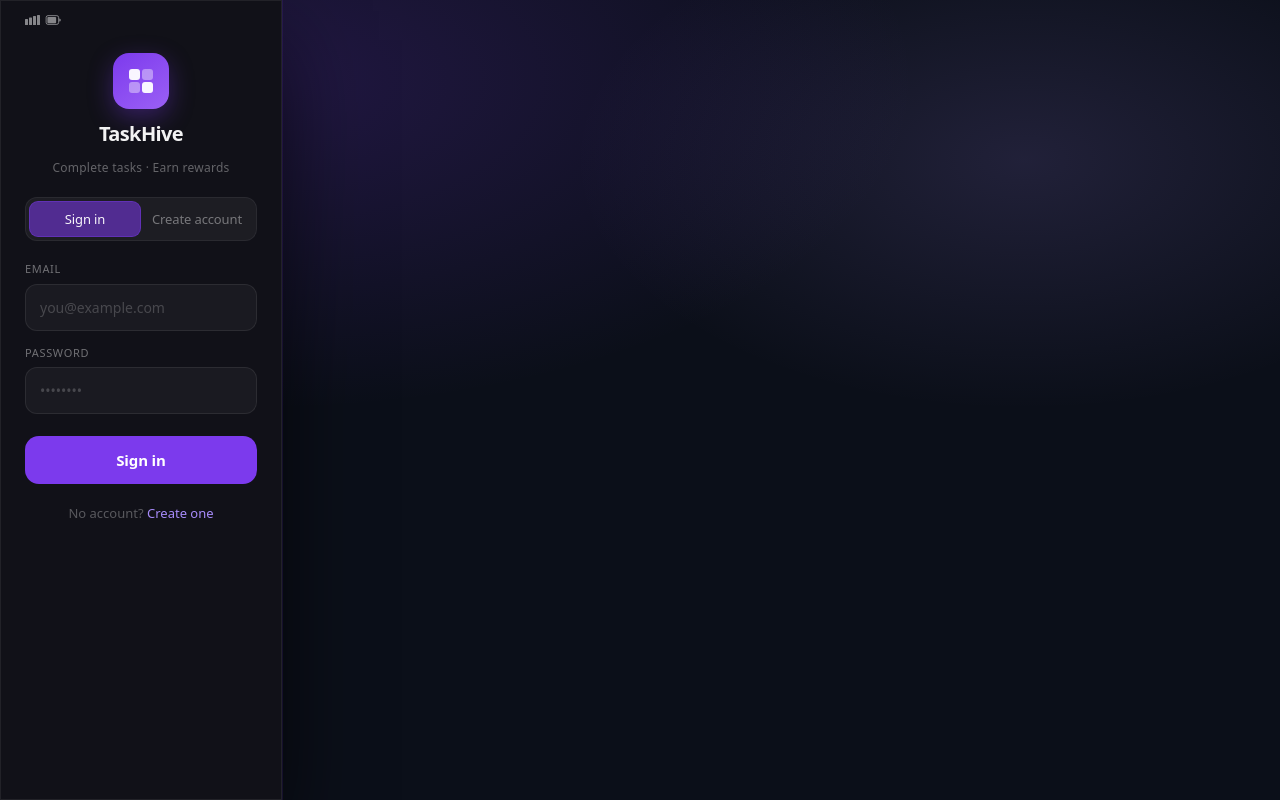
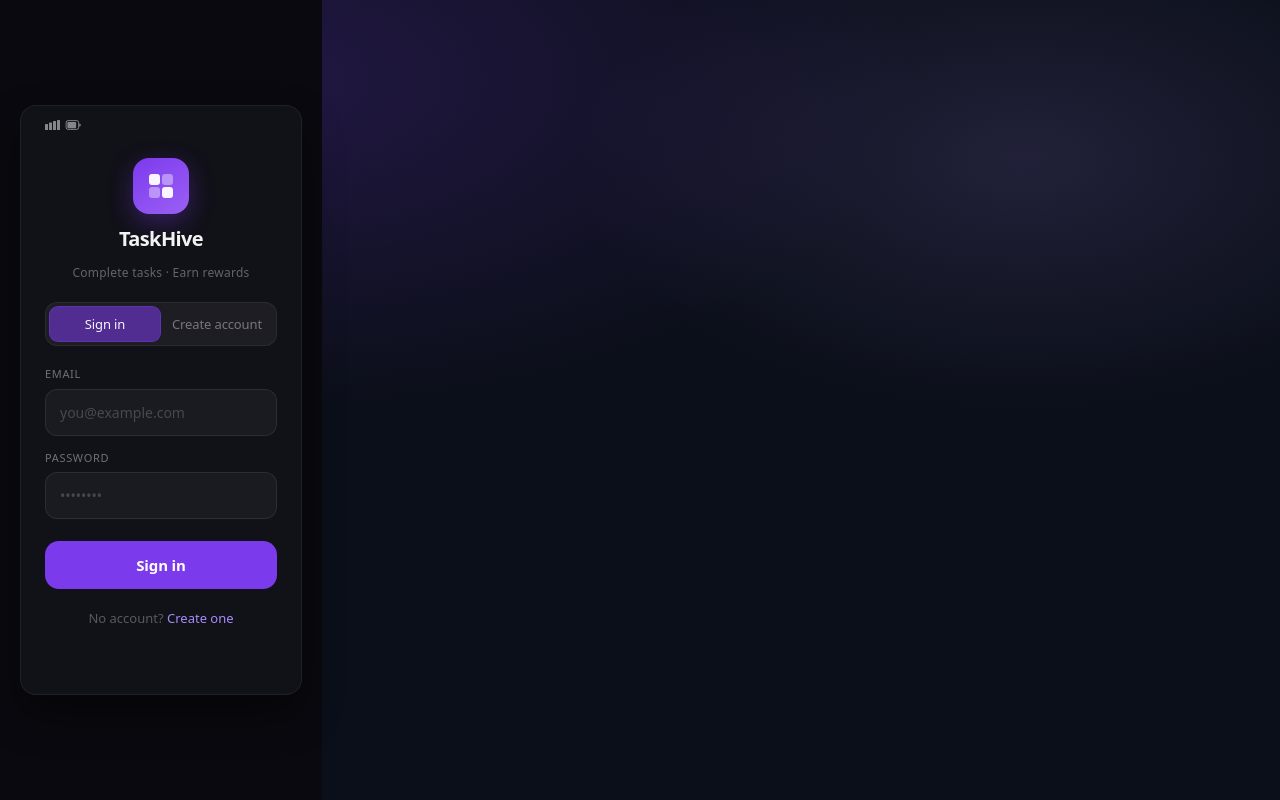
Before and after one commit to ngangayobra-crypto/task-platform, a React (Vite) app in the folder web/: page / in a window 1280 px wide. Built offline with nearby package versions, Linux system fonts and the light colour scheme.

Commit message:
done the phone default changes
done the phone default changes

```diff
--- a/web/src/AdminDashboard.css
+++ b/web/src/AdminDashboard.css
@@ -3,31 +3,16 @@
 
 /* ── Root & phone ────────────────────────────────────────────────────────── */
 .ad-root {
-  min-height: 100dvh;
-  display: flex;
-  align-items: center;
-  justify-content: center;
-  background:
-    radial-gradient(ellipse 70% 50% at 80% -10%, rgba(245,158,11,.1), transparent),
-    radial-gradient(ellipse 60% 40% at 20% 100%, rgba(124,58,237,.1), transparent),
-    #09090f;
-  padding: 24px 16px;
-  font-family: 'Instrument Sans', ui-sans-serif, system-ui, sans-serif;
+  min-height: 100vh;
+  display: block;
+  padding: 0;
 }
 
 .ad-phone {
   width: 100%;
-  max-width: 390px;
-  height: 820px;
-  background: #111118;
-  border-radius: 40px;
-  border: 1px solid rgba(255,255,255,.07);
-  overflow: hidden;
-  display: flex;
-  flex-direction: column;
-  box-shadow:
-    0 0 0 1px rgba(245,158,11,.08),
-    0 40px 80px rgba(0,0,0,.6);
+  height: 100vh;
+  max-width: none;
+  border-radius: 0;
 }
 
 /* ── Status bar ──────────────────────────────────────────────────────────── */
--- a/web/src/AuthScreen.css
+++ b/web/src/AuthScreen.css
@@ -3,24 +3,23 @@
 
 /* ── Root & phone frame ──────────────────────────────────────────────────── */
 .as-root {
-  min-height: 100dvh;
-  display: block; /* remove flex centering */
-  padding: 0;
+  min-height: 100vh;
+  background: #09090f; /* page background */
+  display: flex;
+  justify-content: center;
+  align-items: center;
+  padding: 20px;
 }
 
 .as-phone {
   width: 100%;
-  max-width: none;
-  min-height: 100dvh;
+  max-width: 420px; /* keeps form readable */
+  min-height: auto;
   background: #111118;
-  border-radius: 0;
-  border: 1px solid rgba(255, 255, 255, 0.07);
-  overflow: hidden;
-  display: flex;
-  flex-direction: column;
-  box-shadow:
-    0 0 0 1px rgba(124, 58, 237, 0.12),
-    0 40px 80px rgba(0, 0, 0, 0.6);
+  border-radius: 16px;
+  border: 1px solid rgba(255, 255, 255, 0.06);
+  padding-bottom: 20px;
+  box-shadow: 0 20px 40px rgba(0, 0, 0, 0.4);
 }
 
 /* ── Status bar ─────────────────────────────────────────────────────────── */
--- a/web/src/UserDashboard.css
+++ b/web/src/UserDashboard.css
@@ -3,30 +3,25 @@
 
 /* ── Root & phone ──────────────────────────────────────────────────────────── */
 .ud-root {
-  min-height: 100dvh;
+  min-height: 100vh;
   display: flex;
-  align-items: center;
-  justify-content: center;
+  flex-direction: column;
   background:
     radial-gradient(ellipse 80% 60% at 50% -10%, rgba(124,58,237,.15), transparent),
     #09090f;
-  padding: 24px 16px;
   font-family: 'Instrument Sans', ui-sans-serif, system-ui, sans-serif;
 }
 
 .ud-phone {
   width: 100%;
-  max-width: 390px;
-  height: 820px;
+  height: 100vh;
+  max-width: none;
+  border-radius: 0;
+  border: none;
+  box-shadow: none;
   background: #111118;
-  border-radius: 40px;
-  border: 1px solid rgba(255,255,255,.07);
-  overflow: hidden;
   display: flex;
   flex-direction: column;
-  box-shadow:
-    0 0 0 1px rgba(124,58,237,.1),
-    0 40px 80px rgba(0,0,0,.6);
 }
 
 /* ── Status bar ────────────────────────────────────────────────────────────── */
```
